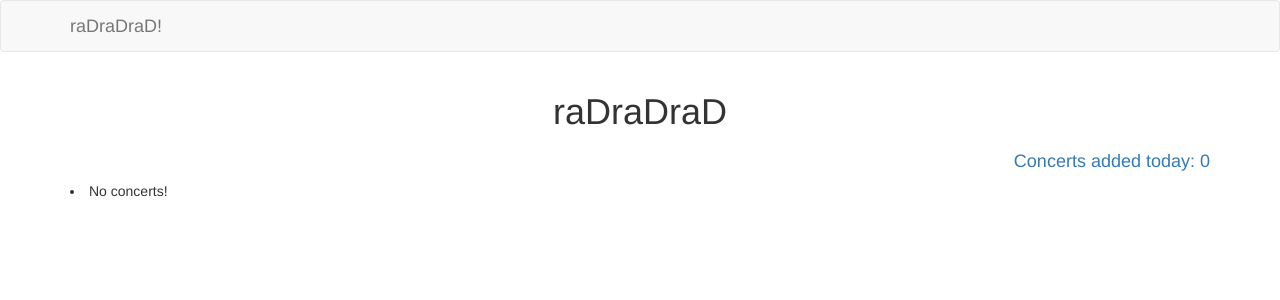
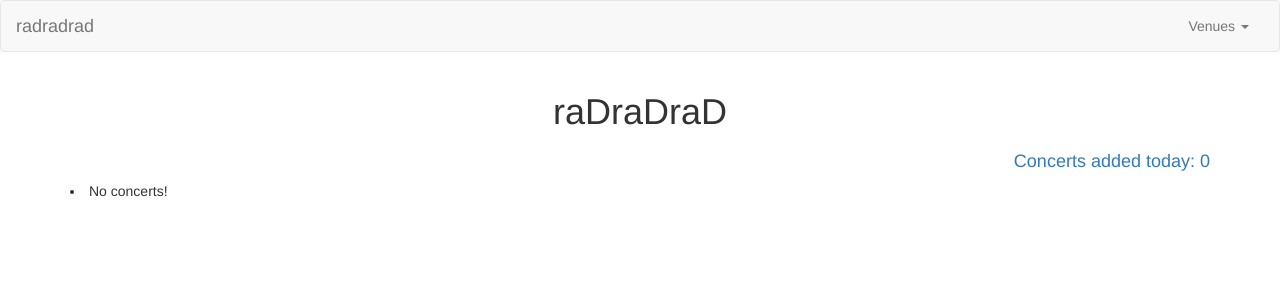
Before and after one commit to bwainstock/radradrad, a Flask app: page / in a window 1280 px wide. Shown: the top 300 px of the page. Run offline with Flask 2, Linux system fonts and the light colour scheme; data that the repository does not hold is empty; some libraries are stand-ins or nearby versions.

Commit message:
Add venue dropdown to navbar allowing for sorting by venue

```diff
--- a/radradrad/__init__.py
+++ b/radradrad/__init__.py
@@ -96,6 +96,16 @@ class Concert(db.Model):
     def __repr__(self):
         return '<Concert {} - {}>'.format(self.headliner, self.date)
 
+    def concert_to_dict(concerts):
+        """
+        Takes input of list of Concert objects and returns dictionary of dates with concerts
+        """
+        concerts_by_date = {date: [] for date in set(concert.date for concert in concerts)}
+        for concert in concerts:
+            concerts_by_date[concert.date].append(concert)
+        concerts_by_date = OrderedDict(sorted(concerts_by_date.items(), key=lambda t: t[0]))
+        return concerts_by_date
+
     @staticmethod
     def next_month():
         """
@@ -117,23 +127,19 @@ class Concert(db.Model):
 
         if return_dict:
             concerts = concerts_added_today.all()
-            concerts_by_date = {date: [] for date in set(concert.date for concert in concerts)}
-            for concert in concerts:
-                concerts_by_date[concert.date].append(concert)
-            concerts_by_date = OrderedDict(sorted(concerts_by_date.items(), key=lambda t: t[0]))
-            return concerts_by_date
+            return Concert.concert_to_dict(concerts)
+            #concerts_by_date = {date: [] for date in set(concert.date for concert in concerts)}
+            #for concert in concerts:
+            #    concerts_by_date[concert.date].append(concert)
+            #concerts_by_date = OrderedDict(sorted(concerts_by_date.items(), key=lambda t: t[0]))
+            #return concerts_by_date
 
         return concerts_added_today
 
     @staticmethod
     def next_month_by_date():
         concerts = Concert.next_month().all()
-        concerts_by_date = {date: [] for date in set(concert.date for concert in concerts)}
-        for concert in concerts:
-            concerts_by_date[concert.date].append(concert)
-        concerts_by_date = OrderedDict(sorted(concerts_by_date.items(), key=lambda t: t[0]))
-
-        return concerts_by_date
+        return Concert.concert_to_dict(concerts)
 
 @app.template_filter('timestamp')
 def timestamp_from_date(s):
@@ -147,12 +153,23 @@ def display_date(s):
 @app.route('/')
 def index():
     concerts = Concert.next_month_by_date()
+    venues = Venue.query.order_by(Venue.name).all()
     added_today = Concert.added_today().count()
-    return render_template('index.html', concerts=concerts, added_today=added_today)
+    return render_template('index.html', venues=venues, concerts=concerts, added_today=added_today)
+
+
+@app.route('/venue/<int:venue_id>')
+def venue(venue_id):
+    venues = Venue.query.order_by(Venue.name).all()
+    venue_concerts = Concert.query.filter(Concert.venue_id == venue_id).all()
+    concerts = Concert.concert_to_dict(venue_concerts)
+    added_today = Concert.added_today().count()
+    return render_template('index.html', venues=venues, concerts=concerts, added_today=added_today)
 
 
 @app.route('/new')
 def new():
+    venues = Venue.query.order_by(Venue.name).all()
     concerts_today = Concert.added_today(True)
     added_today = Concert.added_today().count()
-    return render_template('index.html', concerts=concerts_today, added_today=added_today)
+    return render_template('index.html', venues=venues, concerts=concerts_today, added_today=added_today)
--- a/radradrad/templates/base.html
+++ b/radradrad/templates/base.html
@@ -48,11 +48,32 @@
 {# Finally, round things out with navigation #}
 
 {% block navbar %}
-    <div class="navbar navbar-default">
-        <div class="container">
-            <div class="navbar-header">
-                <a class="navbar-brand" href="/">raDraDraD!</a>
-            </div>
-        </div>
+<nav class="navbar navbar-default">
+  <div class="container-fluid">
+    <!-- Brand and toggle get grouped for better mobile display -->
+    <div class="navbar-header">
+      <button type="button" class="navbar-toggle collapsed" data-toggle="collapse" data-target="#bs-example-navbar-collapse-1" aria-expanded="false">
+        <span class="sr-only">Toggle navigation</span>
+        <span class="icon-bar"></span>
+        <span class="icon-bar"></span>
+        <span class="icon-bar"></span>
+      </button>
+      <a class="navbar-brand" href="#">radradrad</a>
     </div>
+
+    <!-- Collect the nav links, forms, and other content for toggling -->
+    <div class="collapse navbar-collapse" id="bs-example-navbar-collapse-1">
+      <ul class="nav navbar-nav navbar-right">
+        <li class="dropdown">
+          <a href="#" class="dropdown-toggle" data-toggle="dropdown" role="button" aria-haspopup="true" aria-expanded="false">Venues <span class="caret"></span></a>
+          <ul class="dropdown-menu">
+	  {% for venue in venues %}
+      <li><a href="{{ url_for('venue', venue_id=venue.id)  }}">{{ venue.name }}</a></li>
+	  {% endfor %}
+          </ul>
+        </li>
+      </ul>
+    </div><!-- /.navbar-collapse -->
+  </div><!-- /.container-fluid -->
+</nav>
 {% endblock %}
```
